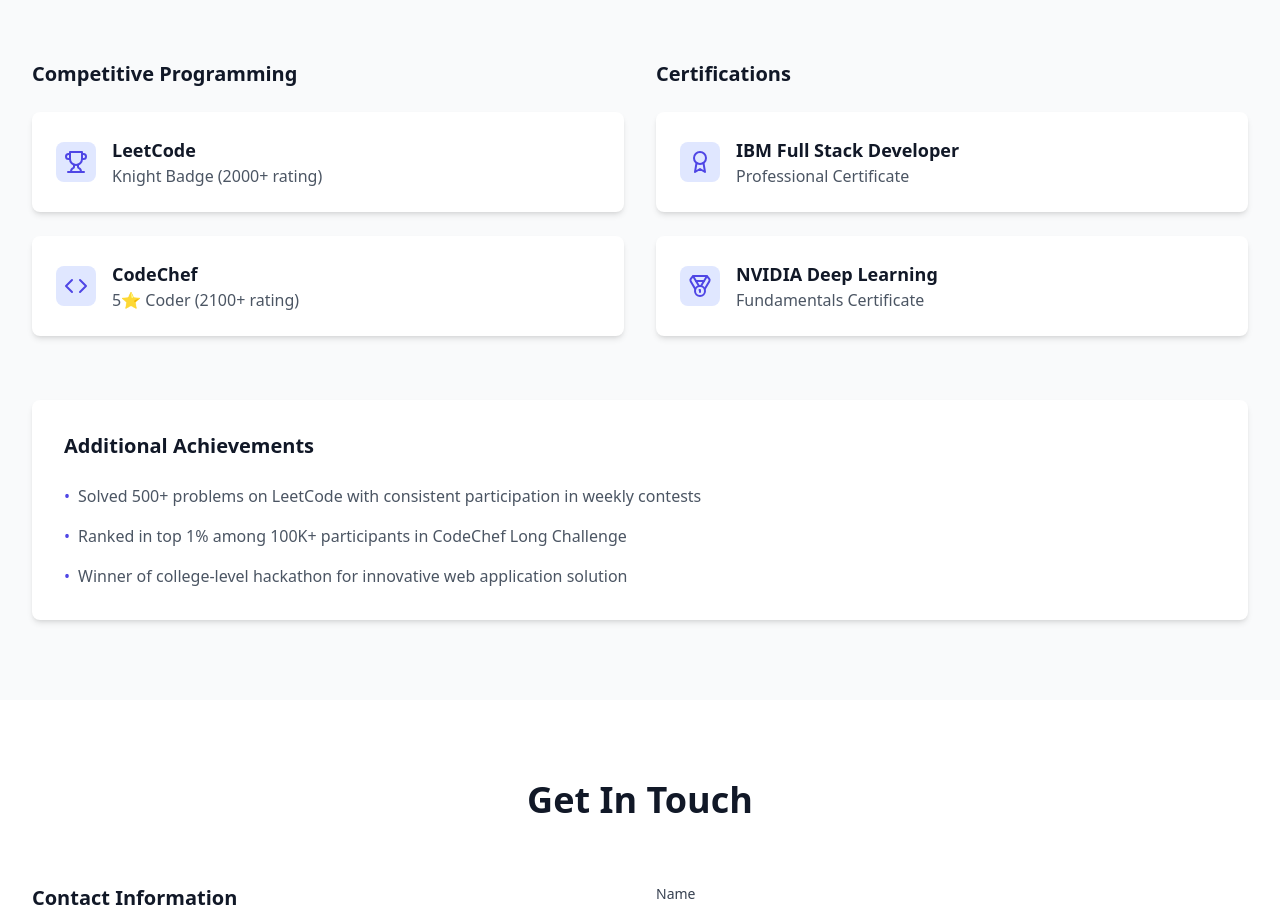
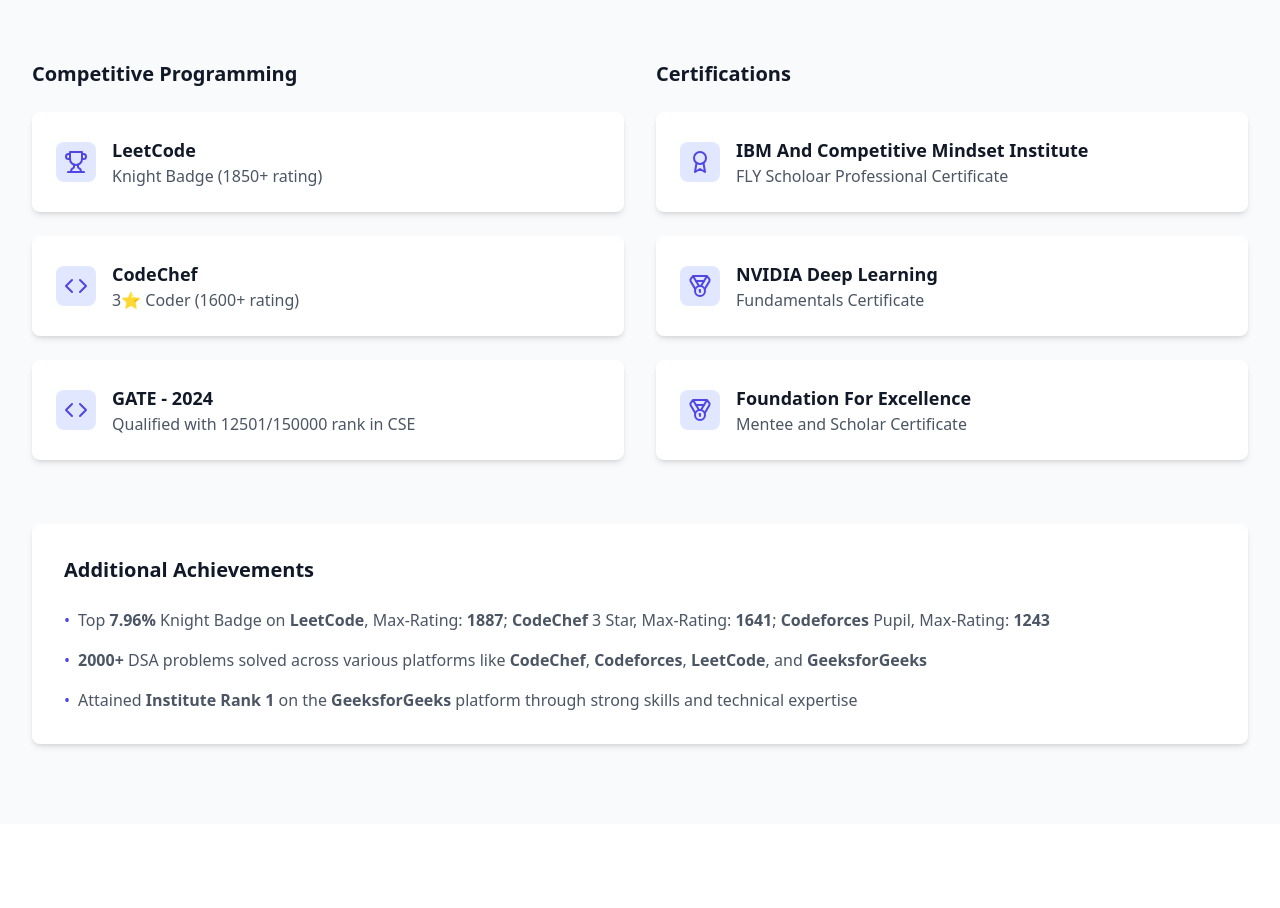
Before and after one commit to himanshug9119/himanshug, a React (Vite) app: page / in a window 1280 px wide. Shown: the part 3500-4408 px from the top of the page. Built offline with nearby package versions, Linux system fonts and the light colour scheme.

Commit message:
Updated Achiements section

```diff
--- a/src/components/Achievements.tsx
+++ b/src/components/Achievements.tsx
@@ -7,12 +7,17 @@ const achievements = [
     items: [
       {
         title: 'LeetCode',
-        description: 'Knight Badge (2000+ rating)',
+        description: 'Knight Badge (1850+ rating)',
         icon: <Trophy className="w-6 h-6" />,
       },
       {
         title: 'CodeChef',
-        description: '5⭐ Coder (2100+ rating)',
+        description: '3⭐ Coder (1600+ rating)',
+        icon: <Code className="w-6 h-6" />,
+      },
+      {
+        title: 'GATE - 2024',
+        description: 'Qualified with 12501/150000 rank in CSE',
         icon: <Code className="w-6 h-6" />,
       },
     ],
@@ -21,13 +26,18 @@ const achievements = [
     category: 'Certifications',
     items: [
       {
-        title: 'IBM Full Stack Developer',
-        description: 'Professional Certificate',
+        title: 'IBM And Competitive Mindset Institute',
+        description: 'FLY Scholoar Professional Certificate',
         icon: <Award className="w-6 h-6" />,
       },
       {
         title: 'NVIDIA Deep Learning',
         description: 'Fundamentals Certificate',
+        icon: <Medal className="w-6 h-6" />,
+      },
+      {
+        title: 'Foundation For Excellence',
+        description: 'Mentee and Scholar Certificate',
         icon: <Medal className="w-6 h-6" />,
       },
     ],
@@ -58,7 +68,7 @@ const Achievements = () => {
                       <div className="flex-shrink-0">
                         <div className="p-2 bg-indigo-100 dark:bg-indigo-900/50 rounded-lg">
                           {React.cloneElement(item.icon, {
-                            className: 'text-indigo-600 dark:text-indigo-400',
+                            className: "text-indigo-600 dark:text-indigo-400",
                           })}
                         </div>
                       </div>
@@ -77,28 +87,46 @@ const Achievements = () => {
             </div>
           ))}
         </div>
-
         <div className="mt-16 bg-white dark:bg-gray-900 rounded-lg p-8 shadow-md">
           <h3 className="text-xl font-bold text-gray-900 dark:text-white mb-6">
             Additional Achievements
           </h3>
           <ul className="space-y-4">
             <li className="flex items-start">
-              <span className="text-indigo-600 dark:text-indigo-400 mr-2">•</span>
+              <span className="text-indigo-600 dark:text-indigo-400 mr-2">
+                •
+              </span>
               <span className="text-gray-600 dark:text-gray-400">
-                Solved 500+ problems on LeetCode with consistent participation in weekly contests
+                Top <span className="font-semibold">7.96%</span> Knight Badge on{" "}
+                <span className="font-semibold">LeetCode</span>, Max-Rating:{" "}
+                <span className="font-semibold">1887</span>;{" "}
+                <span className="font-semibold">CodeChef</span> 3 Star,
+                Max-Rating: <span className="font-semibold">1641</span>;{" "}
+                <span className="font-semibold">Codeforces</span> Pupil,
+                Max-Rating: <span className="font-semibold">1243</span>
               </span>
             </li>
             <li className="flex items-start">
-              <span className="text-indigo-600 dark:text-indigo-400 mr-2">•</span>
+              <span className="text-indigo-600 dark:text-indigo-400 mr-2">
+                •
+              </span>
               <span className="text-gray-600 dark:text-gray-400">
-                Ranked in top 1% among 100K+ participants in CodeChef Long Challenge
+                <span className="font-semibold">2000+</span> DSA problems solved
+                across various platforms like{" "}
+                <span className="font-semibold">CodeChef</span>,{" "}
+                <span className="font-semibold">Codeforces</span>,{" "}
+                <span className="font-semibold">LeetCode</span>, and{" "}
+                <span className="font-semibold">GeeksforGeeks</span>
               </span>
             </li>
             <li className="flex items-start">
-              <span className="text-indigo-600 dark:text-indigo-400 mr-2">•</span>
+              <span className="text-indigo-600 dark:text-indigo-400 mr-2">
+                •
+              </span>
               <span className="text-gray-600 dark:text-gray-400">
-                Winner of college-level hackathon for innovative web application solution
+                Attained <span className="font-semibold">Institute Rank 1</span>{" "}
+                on the <span className="font-semibold">GeeksforGeeks</span>{" "}
+                platform through strong skills and technical expertise
               </span>
             </li>
           </ul>
```
